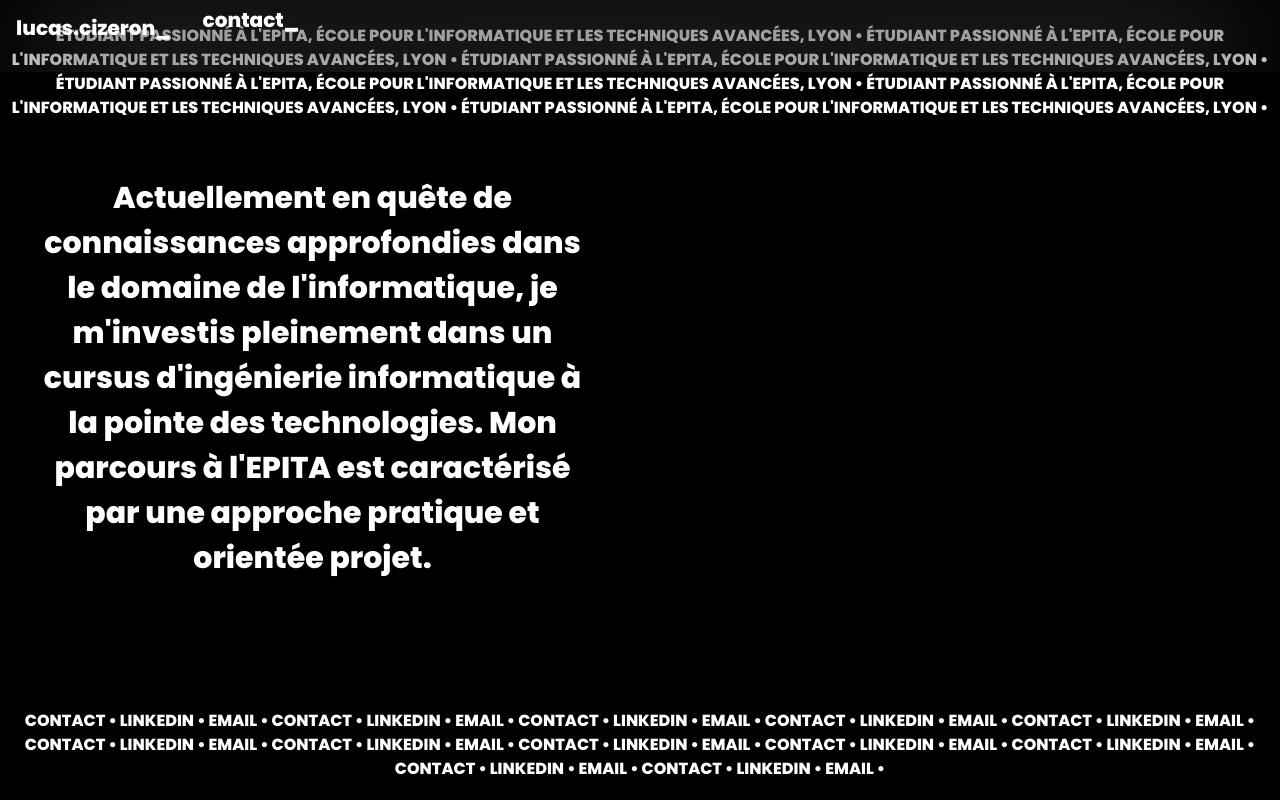
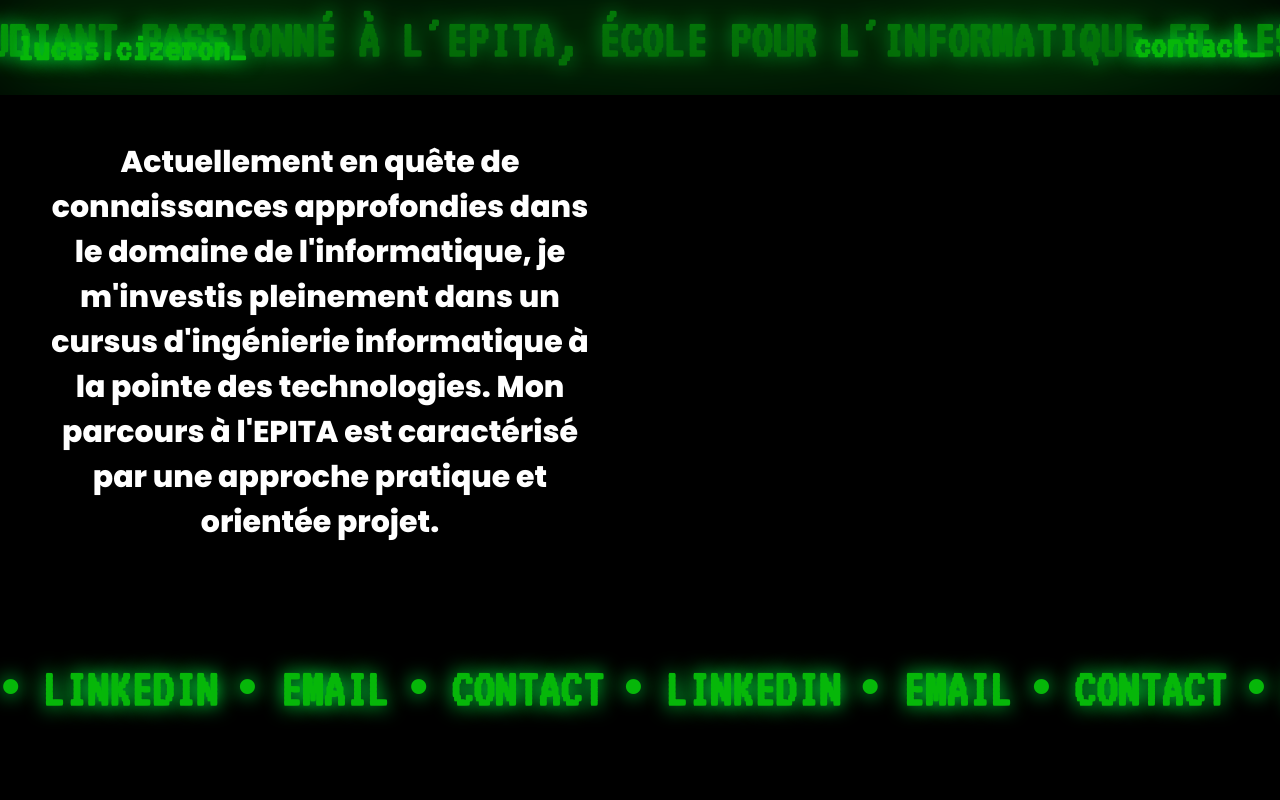
Before and after one commit to DonLulu/portofolio, a plain HTML site: page index.html in a window 1280 px wide. Both pictures are taken after a click on the item "contact". Drawn offline with nearby package versions, Linux system fonts and the light colour scheme; some packages are replaced by stand-ins of ours; a script that the page names is missing; a web font is replaced by a local one.

Commit message:
Update style.css

```diff
--- a/style.css
+++ b/style.css
@@ -10,8 +10,21 @@
 
 }
 
+@font-face {
+    font-family: 'VT323';
+    src: url('fonts/VT323-Regular.ttf') format('woff2');
+    font-weight: normal;
+    font-style: normal;
+}
+
 /*-------------general-------------------*/
-html, body { height: 100%; }
+html, body {
+    height: 100%;
+    scroll-behavior: smooth;
+}
+
+li { cursor: pointer; }
+
 
 body{
     background: black;
@@ -24,6 +37,12 @@ body{
     padding: 0;
     overflow-x: hidden;
 }
+.row{
+    margin: 0px;
+}
+.col-md-6{
+    padding: 0px;
+}
 
 .text{
     font-size: 30px;
@@ -34,17 +53,67 @@ body{
     padding: 40px;
 }
 
+.title{
+    display: flex;
+    align-self: center;
+    font-size: 40px;
+    letter-spacing: 0px;
+    justify-content: center;
+    padding-top: 0px;
+    padding-bottom: 0px;
+    padding: 5px;
+}
+
+.pcb{
+    height: 100%;
+}
+
+.keyboard{
+    width: 412px;
+    align-content: center;
+    display: flex;
+}
+
+.purple{
+    color: rgba(192,123,194,255);
+}
+
+.yellow{
+    color: rgba(190,199,131,255);
+}
+
+.blue{
+    color: rgba(108,180,180,255);
+}
+
+#logo{
+    visibility: hidden;
+    margin-right: auto;
+}
+
+#scrollto{
+    z-index: 30;
+}
+
 /*-------------background waves-------------------*/
 .backwaves{
     position: absolute;
-    top: 0px;
+    top: -400px;
     left: 0px;
     height: 2500px;
     z-index: 0;
 }
+
+.backwaves-down{
+    position: absolute;
+    bottom: 0px;
+    left: 0px;
+    height: 500px;
+    z-index: 0;
+}
 /*--------------------background_cover---------------*/
 .over_bg{
-    background-color: rgb(0, 0, 0);
+    background-color: rgba(0, 0, 0, 0);
     justify-content: center;
     position: relative;
     z-index: 30;
@@ -63,7 +132,7 @@ body{
 
 /*------------------buttons-------------------------*/
 .btn-primary {
-    background-image: linear-gradient(to right,  rgb(33, 24, 66) 25%, rgb(81, 11, 90) 50%, rgb(26, 101, 114) 100%);
+    background-image: linear-gradient(to right,  rgba(4,30,66,255) 25%, rgba(30,50,102,255) 50%, rgba(0,144,125,255) 100%);
     margin: 10px;
     font-size: 20px;
     letter-spacing: 0px;
@@ -87,7 +156,6 @@ body{
 /*-------------------------header---------------------------------*/
 
 header {
-    transition: top 0.2s ease-in-out;
     height: 40px;
     position: fixed;
     top: 0;
@@ -100,3 +168,96 @@ header {
     -webkit-backdrop-filter: brightness(110%) blur(60px);
     display: flex;
 }
+
+
+.logo {
+    display: inline-block;
+    position: relative;
+    font-family: 'VT323', sans-serif;
+    font-size: 3ch;
+    margin: 0;
+    color: #06b709;
+    -webkit-text-shadow:0px 0px 20px rgba(0,255,68,1);
+    -moz-text-shadow: 0px 0px 20px rgba(0,255,68,1);
+    text-shadow: 0px 0px 20px rgba(0,255,68,1);
+}
+
+.flex{
+    display: flex;
+    justify-content: space-between;
+}
+
+.flex-middle{
+    display: flex;
+    justify-content: center;
+}
+
+.align_right{
+    position: relative;
+    margin-top: 10px;
+}
+
+.contact {
+    font-family: 'VT323', sans-serif;
+    font-size: 3ch;
+    color: #06b709;
+    -webkit-text-shadow: 0px 0px 20px rgba(0,255,68,1);
+    -moz-text-shadow: 0px 0px 20px rgba(0,255,68,1);
+    text-shadow: 0px 0px 20px rgba(0,255,68,1);
+}
+
+.contact_bar {
+    display: flex;
+    margin: 0px;
+}
+
+.underscore {
+    position: relative;
+    bottom: 0;
+    left: 0;
+    visibility: hidden;
+  }
+
+  .underscore2 {
+    position: relative;
+    bottom: 0;
+    left: 0;
+    visibility: hidden;
+  }
+
+
+/*-----------------------------------Marquee-----------------------------------*/
+.marquee {
+    position:relative;
+    width: 100%;
+    max-width: 100%;
+    height: 100px;
+    overflow-x: hidden;
+    z-index: 30;
+  }
+
+  .marquee-text {
+    display: inline-block;
+    position: relative;
+    font-family: 'VT323', sans-serif;
+    font-size: 5ch;
+    margin: 0;
+    color: #06b709;
+    -webkit-text-shadow:0px 0px 20px rgba(0,255,68,1);
+    -moz-text-shadow: 0px 0px 20px rgba(0,255,68,1);
+    text-shadow: 0px 0px 20px rgba(0,255,68,1);
+}
+
+.track {
+width: 100%;
+position: absolute;
+white-space: nowrap;
+will-change: transform;
+animation: marquee 15s linear infinite;
+}
+
+@keyframes marquee {
+0% { transform: translateX(0); }
+99% { transform: translateX(-300%); }
+100% { transform: translateX(0); }
+}
```
